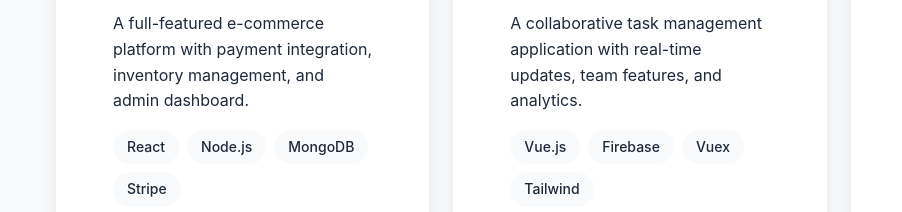
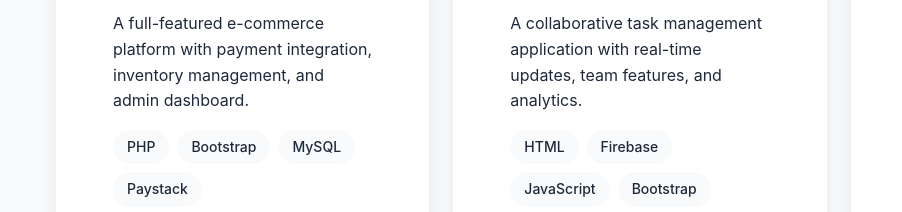
Before and after one commit to Emmanuel7-CR/portfolio, a plain HTML site: page index.html in a window 1280 px wide. Shown: the part 2860-3072 px from the top of the page, 0-902 px from the left. Drawn offline with Linux system fonts and the light colour scheme.

Commit message:
updated tech stack

```diff
--- a/index.html
+++ b/index.html
@@ -158,10 +158,10 @@
                         <h4>E-Commerce Platform</h4>
                         <p>A full-featured e-commerce platform with payment integration, inventory management, and admin dashboard.</p>
                         <div class="project-tags">
-                            <span class="tag">React</span>
-                            <span class="tag">Node.js</span>
-                            <span class="tag">MongoDB</span>
-                            <span class="tag">Stripe</span>
+                            <span class="tag">PHP</span>
+                            <span class="tag">Bootstrap</span>
+                            <span class="tag">MySQL</span>
+                            <span class="tag">Paystack</span>
                         </div>
                         <div class="project-links">
                             <a href="https://emma.ptischool.com.ng/" target="_blank"><i class="fas fa-external-link-alt"></i> Live Demo</a>
@@ -177,10 +177,10 @@
                         <h4>Task Management App</h4>
                         <p>A collaborative task management application with real-time updates, team features, and analytics.</p>
                         <div class="project-tags">
-                            <span class="tag">Vue.js</span>
+                            <span class="tag">HTML</span>
                             <span class="tag">Firebase</span>
-                            <span class="tag">Vuex</span>
-                            <span class="tag">Tailwind</span>
+                            <span class="tag">JavaScript</span>
+                            <span class="tag">Bootstrap</span>
                         </div>
                         <div class="project-links">
                             <a href="https://todow3bapp.netlify.app/" target="_blank"><i class="fas fa-external-link-alt"></i> Live Demo</a>
```
